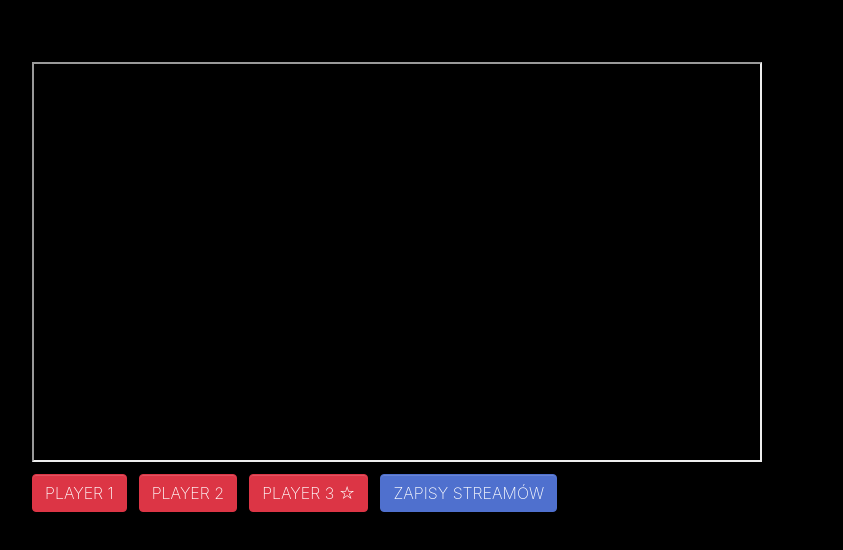
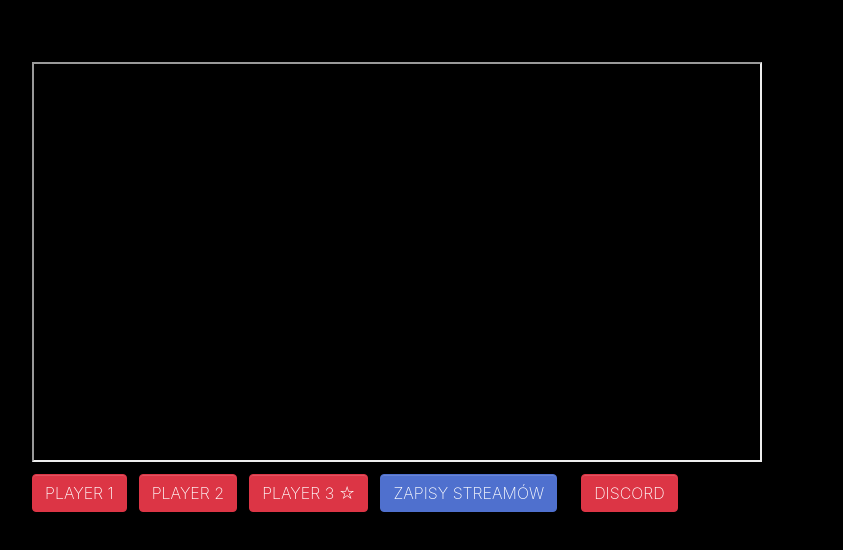
Before and after one commit to allarchive/stream, a plain HTML site: page index.html in a window 1280 px wide. Shown: the part 372-922 px from the top of the page, without its empty margins (53-896 px from the left). Drawn offline with nearby package versions, Linux system fonts and the light colour scheme.

Commit message:
Update index.html

```diff
--- a/index.html
+++ b/index.html
@@ -29,7 +29,7 @@
           </div>
       </div>
       <div class="row">
-        <div class="col-md-12 my-1"><a class="btn btn-danger" target="iframe_a" href="player1.html">PLAYER 1</a><a class="btn btn-danger mx-2" href="player2.html" target="iframe_a">PLAYER 2</a><a class="btn btn-danger" href="player3.html" target="iframe_a">PLAYER 3 ☆</a><a class="btn mx-2 btn-secondary" href="#" onclick="myFunction()">ZAPISY STREAMÓW</a>
+        <div class="col-md-12 my-1"><a class="btn btn-danger" target="iframe_a" href="player1.html">PLAYER 1</a><a class="btn btn-danger mx-2" href="player2.html" target="iframe_a">PLAYER 2</a><a class="btn btn-danger" href="player3.html" target="iframe_a">PLAYER 3 ☆</a><a class="btn mx-2 btn-secondary" href="#" onclick="myFunction()">ZAPISY STREAMÓW</a><a class="btn btn-danger mx-2" href="https://discord.gg/piratesite" target="blank">DISCORD</a>
           <script>
             function myFunction() {
               alert("Niedostępne w tej chwilii");
```
